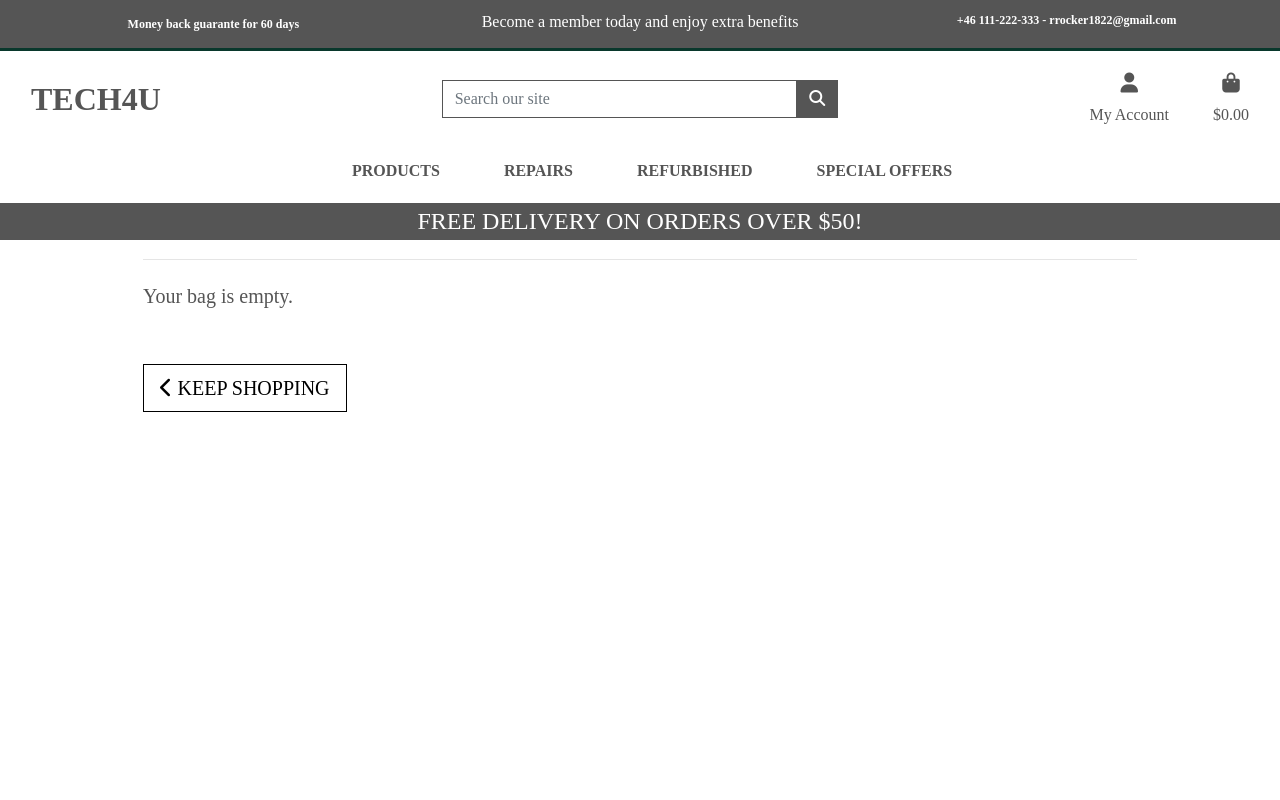
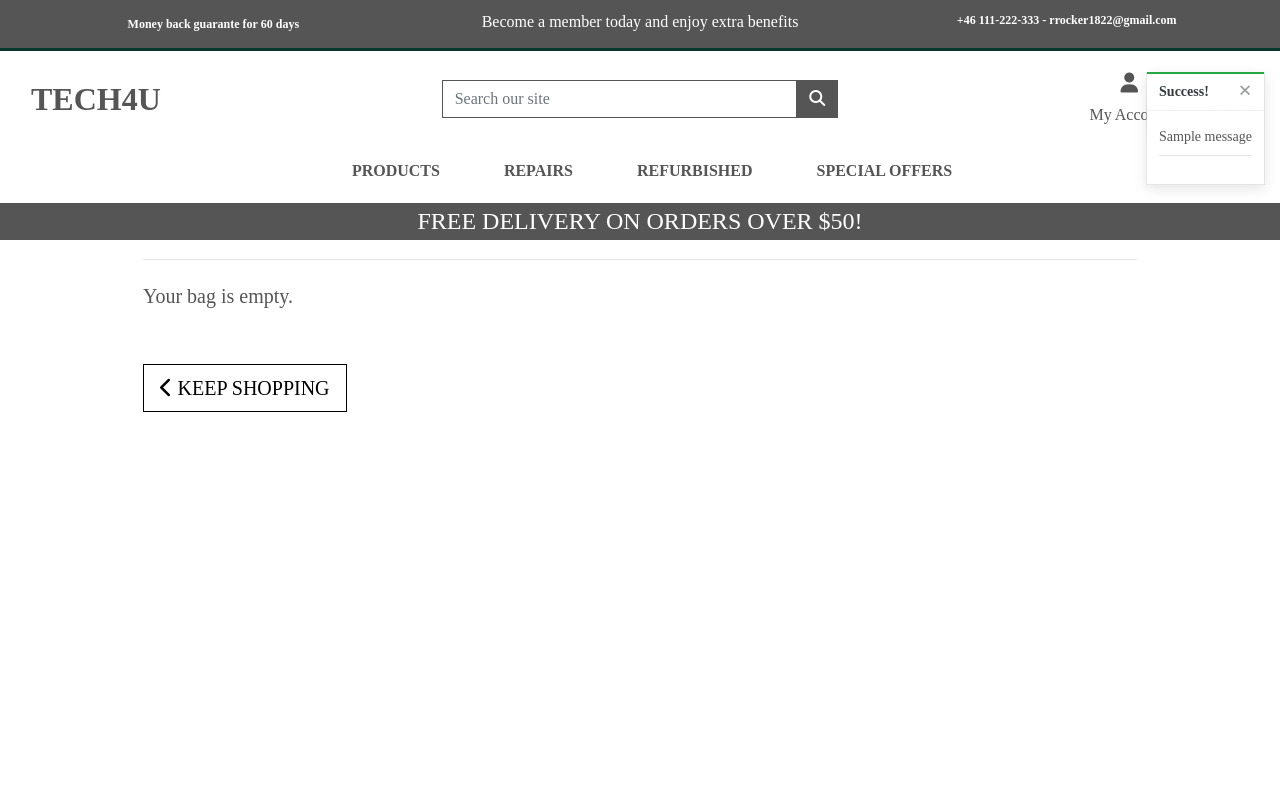
Before and after one commit to rameez1822534/milestone-4, a Django app: page /bag/ in a window 1280 px wide. Run offline with Django 3.2, Linux system fonts and the light colour scheme; tables that the repository leaves empty hold one stand-in row (values such as "Sample post"); one stand-in notice (Sample message) is shown; some libraries are stand-ins or nearby versions.

Commit message:
added toasts

```diff
--- a/bag/views.py
+++ b/bag/views.py
@@ -1,4 +1,7 @@
-from django.shortcuts import render, redirect, reverse, HttpResponse
+from django.shortcuts import render, redirect, reverse, HttpResponse, get_object_or_404
+from django.contrib import messages
+
+from products.models import Product
 # Create your views here.
 
 def view_bag(request):
@@ -9,6 +12,7 @@ def view_bag(request):
 def add_to_bag(request, item_id):
     """ Add a quantity of the specified product to the shopping bag """
 
+    product = get_object_or_404(Product, pk=item_id)
     quantity = int(request.POST.get('quantity'))
     redirect_url = request.POST.get('redirect_url')
     size = None
@@ -29,6 +33,7 @@ def add_to_bag(request, item_id):
             bag[item_id] += quantity
         else:
             bag[item_id] = quantity
+            messages.success(request, f'Added {product.name} to your bag')
 
     request.session['bag'] = bag
     return redirect(redirect_url)
--- a/static/css/base.css
+++ b/static/css/base.css
@@ -106,6 +106,23 @@ body {
     cursor: pointer;
 }
 
+/* ------------------------------- bootstrap toasts */
+
+.message-container {
+    position: fixed;
+    top: 72px;
+    right: 15px;
+    z-index: 99999999999;
+}
+
+.custom-toast {
+    overflow: visible;
+}
+
+.toast-capper {
+    height: 2px;
+}
+
 /* -------------------------------- Media Queries */
 
 /* Slightly larger container on xl screens */
--- a/tech4u/settings.py
+++ b/tech4u/settings.py
@@ -77,6 +77,7 @@ TEMPLATES = [
         },
     },
 ]
+MESSAGE_STORAGE = 'django.contrib.messages.storage.session.SessionStorage'
 
 AUTHENTICATION_BACKENDS = [
     # Needed to login by username in Django admin, regardless of `allauth`
--- a/templates/base.html
+++ b/templates/base.html
@@ -128,7 +128,21 @@
 
 
     {% if messages %}
-        <div class="message-container"></div>
+        <div class="message-container">
+            {% for message in messages %}
+                {% with message.level as level %}
+                    {% if level == 40 %}
+                        {% include 'includes/toasts/toast_error.html' %}
+                    {% elif level == 30 %}
+                        {% include 'includes/toasts/toast_warning.html' %}
+                    {% elif level == 25 %}
+                        {% include 'includes/toasts/toast_success.html' %}
+                    {% else %}
+                        {% include 'includes/toasts/toast_info.html' %}
+                    {% endif %}
+                {% endwith %}
+            {% endfor %}
+        </div>
     {% endif %}
 
     {% block page_header %}
@@ -138,6 +152,9 @@
     {% endblock %}
 
     {% block postloadjs %}
+    <script type="text/javascript">
+        $('.toast').toast('show');
+    </script>
     {% endblock %}
 
 
--- /dev/null
+++ b/templates/includes/toasts/toast_success.html
@@ -0,0 +1,54 @@
+<div class="toast custom-toast rounded-0 border-top-0" data-autohide="false">
+    <div class="arrow-up arrow-success"></div>
+    <div class="w-100 toast-capper bg-success"></div>
+    <div class="toast-header bg-white text-dark">
+        <strong class="mr-auto">Success!</strong>
+        <button type="button" class="ml-2 mb-1 close text-dark" data-dismiss="toast" aria-label="Close">
+            <span aria-hidden="true">&times;</span>
+        </button>
+    </div>
+    <div class="toast-body bg-white">
+        <div class="row">
+            <div class="col">
+                {{ message }}
+                <hr class="mt-1 mb-3">
+            </div>
+        </div>
+        {% if grand_total %}
+            <p class="logo-font bg-white text-black py-1">Your Bag ({{ product_count }})</p>
+            <div class="bag-notification-wrapper">
+                {% for item in bag_items %}
+                    <div class="row">
+                        <div class="col-3 my-1">
+                            <img class="w-100" src="{{ item.product.image.url }}">
+                        </div>
+                        <div class="col-9">
+                            <p class="my-0"><strong>{{ item.product.name }}</strong></p>
+                            <p class="my-0 small">Size: {% if item.product.has_sizes %}{{ item.size|upper }}{% else %}N/A{% endif %}</p>
+                            <p class="my-0 small text-muted">Qty: {{ item.quantity }}</p>
+                        </div>
+                    </div>
+                {% endfor %}
+            </div>
+            <div class="row">
+                <div class="col">
+                    <strong><p class="mt-3 mb-1 text-black">
+                        Total{% if free_delivery_delta > 0 %} (Exc. delivery){% endif %}:
+                        <span class="float-right">${{ total|floatformat:2 }}</span>
+                    </p></strong>
+                    {% if free_delivery_delta > 0 %}
+                        <p class="mb-0 p-2 bg-warning shadow-sm text-black text-center">
+                            Spend <strong>${{ free_delivery_delta }}</strong> more to get free next day delivery!
+                        </p>
+                    {% endif %}
+                    <a href="{% url 'view_bag' %}" class="btn btn-black btn-block rounded-0">
+                        <span class="text-uppercase">Go To Secure Checkout</span>
+                        <span class="icon">
+                            <i class="fas fa-lock"></i>
+                        </span>
+                    </a>
+                </div>
+            </div>
+        {% endif %}
+    </div>
+</div>
```
Also changed, not shown: templates/includes/toasts/toast_error.html (added, +13 -0 lines), templates/includes/toasts/toast_info.html (added, +13 -0 lines), templates/includes/toasts/toast_warning.html (added, +13 -0 lines).
